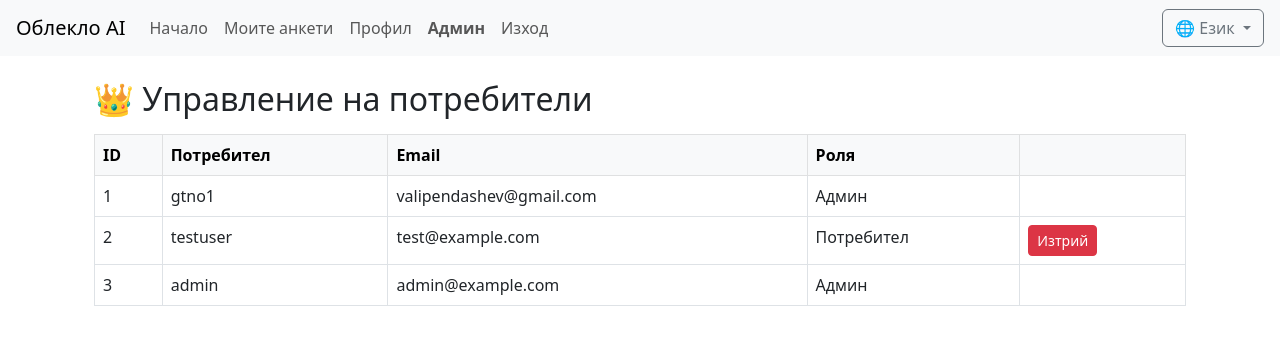
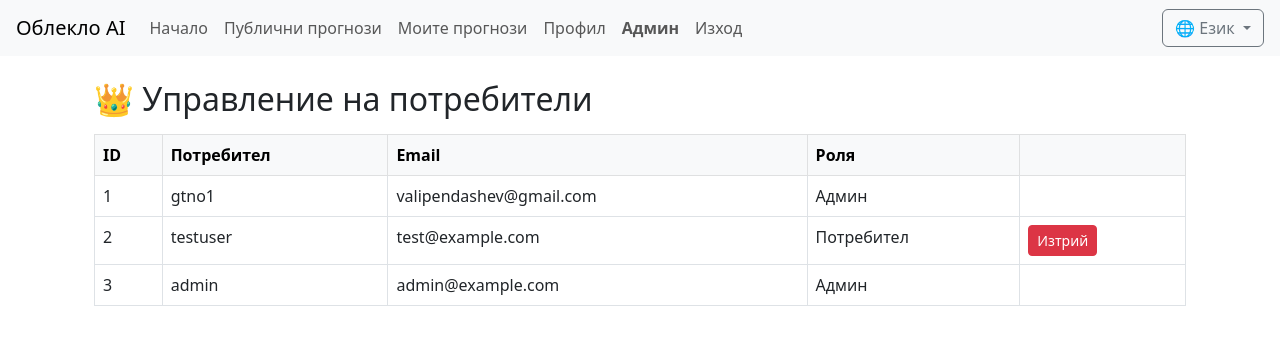
Before and after one commit to codingburgas/2425-11-b-pp-student-practices-assignment-vbpendashev21, a Flask app: page /admin/users in a window 1280 px wide. Shown: the top 345 px of the page. Run offline with Flask 3, Linux system fonts and the light colour scheme; a user stored in the database is signed in.

Commit message:
Update base.html

```diff
--- a/app/templates/base.html
+++ b/app/templates/base.html
@@ -1,5 +1,5 @@
 <!DOCTYPE html>
-<html lang="bg">
+<html lang="{{ session.get('lang', 'bg') }}">
 <head>
     <meta charset="UTF-8">
     <title>{% block title %}Weather Outfit{% endblock %}</title>
@@ -9,17 +9,50 @@
 <nav class="navbar navbar-expand-lg navbar-light bg-light px-3">
     <a class="navbar-brand" href="{{ url_for('main.image_index') }}">Облекло AI</a>
     <ul class="navbar-nav me-auto mb-2 mb-lg-0">
-        <li class="nav-item"><a class="nav-link {% if request.endpoint == 'main.image_index' %}fw-bold{% endif %}" href="{{ url_for('main.image_index') }}">{{ 'Начало' if session.get('lang') != 'en' else 'Home' }}</a></li>
+        <li class="nav-item">
+            <a class="nav-link {% if request.endpoint == 'main.image_index' %}fw-bold{% endif %}" href="{{ url_for('main.image_index') }}">
+                {{ 'Начало' if session.get('lang') != 'en' else 'Home' }}
+            </a>
+        </li>
         {% if current_user.is_authenticated %}
-            <li class="nav-item"><a class="nav-link {% if request.endpoint == 'main.my_surveys' %}fw-bold{% endif %}" href="{{ url_for('main.my_surveys') }}">{{ 'Моите анкети' if session.get('lang') != 'en' else 'My Surveys' }}</a></li>
-            <li class="nav-item"><a class="nav-link {% if request.endpoint == 'main.profile' %}fw-bold{% endif %}" href="{{ url_for('main.profile') }}">{{ 'Профил' if session.get('lang') != 'en' else 'Profile' }}</a></li>
+            <li class="nav-item">
+                <a class="nav-link {% if request.endpoint == 'main.public_predictions' %}fw-bold{% endif %}" href="{{ url_for('main.public_predictions') }}">
+                    {{ 'Публични прогнози' if session.get('lang') != 'en' else 'Public Predictions' }}
+                </a>
+            </li>
+            <li class="nav-item">
+                <a class="nav-link {% if request.endpoint == 'main.my_predictions' %}fw-bold{% endif %}" href="{{ url_for('main.my_predictions') }}">
+                    {{ 'Моите прогнози' if session.get('lang') != 'en' else 'My Predictions' }}
+                </a>
+            </li>
+            <li class="nav-item">
+                <a class="nav-link {% if request.endpoint == 'main.profile' %}fw-bold{% endif %}" href="{{ url_for('main.profile') }}">
+                    {{ 'Профил' if session.get('lang') != 'en' else 'Profile' }}
+                </a>
+            </li>
             {% if current_user.role == 'admin' %}
-            <li class="nav-item"><a class="nav-link {% if request.endpoint == 'main.admin_users' %}fw-bold{% endif %}" href="{{ url_for('main.admin_users') }}">{{ 'Админ' if session.get('lang') != 'en' else 'Admin' }}</a></li>
+            <li class="nav-item">
+                <a class="nav-link {% if request.endpoint == 'main.admin_users' %}fw-bold{% endif %}" href="{{ url_for('main.admin_users') }}">
+                    {{ 'Админ' if session.get('lang') != 'en' else 'Admin' }}
+                </a>
+            </li>
             {% endif %}
-            <li class="nav-item"><a class="nav-link" href="{{ url_for('main.logout') }}">{{ 'Изход' if session.get('lang') != 'en' else 'Logout' }}</a></li>
+            <li class="nav-item">
+                <a class="nav-link" href="{{ url_for('main.logout') }}">
+                    {{ 'Изход' if session.get('lang') != 'en' else 'Logout' }}
+                </a>
+            </li>
         {% else %}
-            <li class="nav-item"><a class="nav-link {% if request.endpoint == 'main.login' %}fw-bold{% endif %}" href="{{ url_for('main.login') }}">{{ 'Вход' if session.get('lang') != 'en' else 'Login' }}</a></li>
-            <li class="nav-item"><a class="nav-link {% if request.endpoint == 'main.register' %}fw-bold{% endif %}" href="{{ url_for('main.register') }}">{{ 'Регистрация' if session.get('lang') != 'en' else 'Register' }}</a></li>
+            <li class="nav-item">
+                <a class="nav-link {% if request.endpoint == 'main.login' %}fw-bold{% endif %}" href="{{ url_for('main.login') }}">
+                    {{ 'Вход' if session.get('lang') != 'en' else 'Login' }}
+                </a>
+            </li>
+            <li class="nav-item">
+                <a class="nav-link {% if request.endpoint == 'main.register' %}fw-bold{% endif %}" href="{{ url_for('main.register') }}">
+                    {{ 'Регистрация' if session.get('lang') != 'en' else 'Register' }}
+                </a>
+            </li>
         {% endif %}
     </ul>
     <div class="dropdown">
@@ -27,10 +60,28 @@
             🌐 {{ 'Език' if session.get('lang') != 'en' else 'Language' }}
         </button>
         <ul class="dropdown-menu dropdown-menu-end">
-            <li><a class="dropdown-item {% if session.get('lang') == 'bg' %}fw-bold{% endif %}" href="{{ url_for('main.set_language', lang='bg') }}">🇧🇬 Български</a></li>
-            <li><a class="dropdown-item {% if session.get('lang') == 'en' %}fw-bold{% endif %}" href="{{ url_for('main.set_language', lang='en') }}">🇬🇧 English</a></li>
+            {% if session.get('lang') == 'bg' %}
+                <li>
+                    <span class="dropdown-item fw-bold">🇧🇬 Български</span>
+                </li>
+                <li>
+                    <a class="dropdown-item" href="{{ url_for('main.set_language', lang='en') }}">
+                        🇬🇧 English
+                    </a>
+                </li>
+            {% else %}
+                <li>
+                    <a class="dropdown-item" href="{{ url_for('main.set_language', lang='bg') }}">
+                        🇧🇬 Български
+                    </a>
+                </li>
+                <li>
+                    <span class="dropdown-item fw-bold">🇬🇧 English</span>
+                </li>
+            {% endif %}
         </ul>
     </div>
+
 </nav>
 
 <div class="container mt-3">
```
